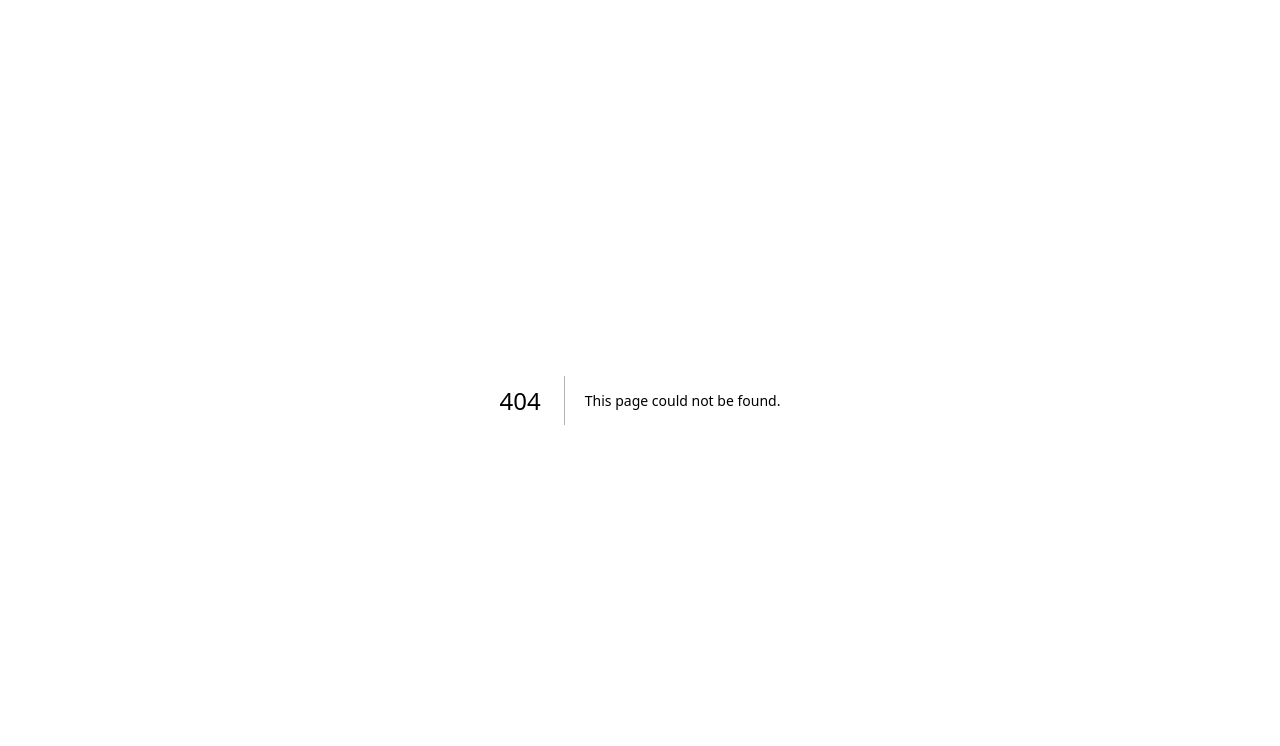
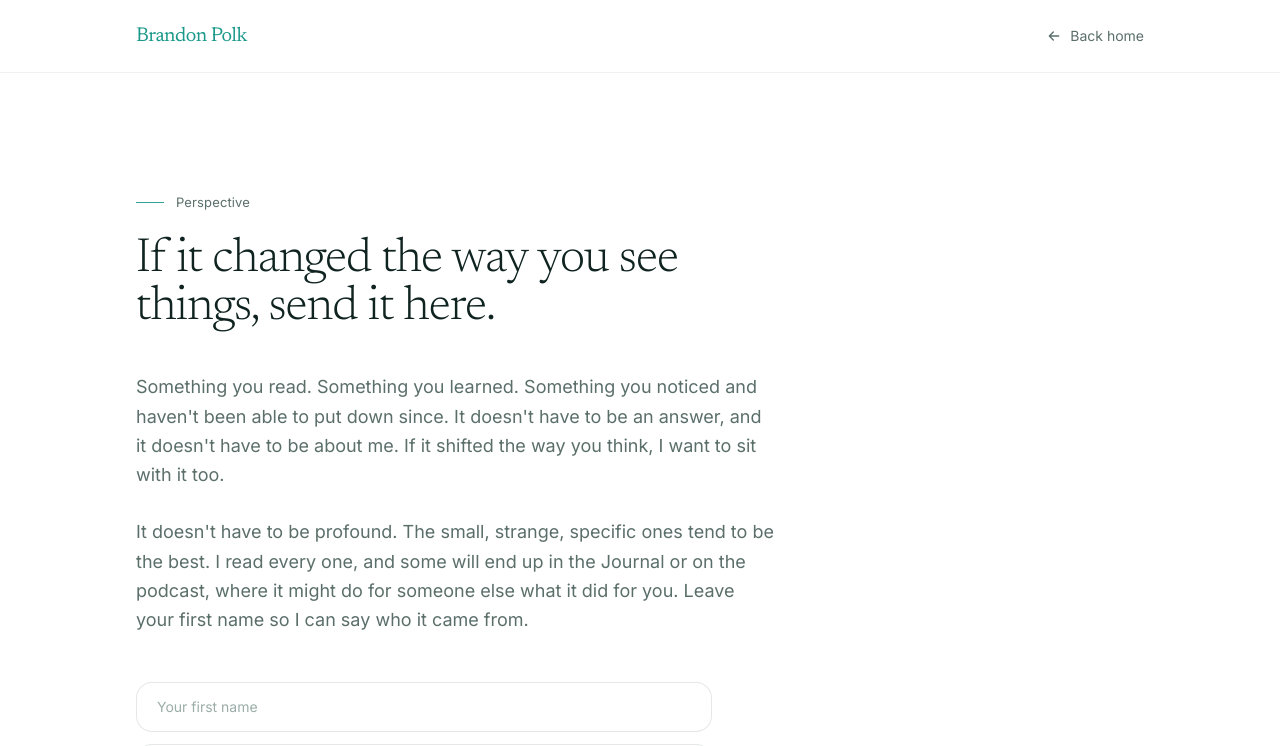
Before and after one commit to iambrandonpolk/brandon-polk-site, a Next.js app: page /perspective in a window 1280 px wide. Before the commit this address had no page. Shown: the top 746 px of the page. Built offline with nearby package versions, Linux system fonts and the light colour scheme.

Commit message:
Perspective gets its own page

```diff
--- /dev/null
+++ b/app/perspective/page.jsx
@@ -0,0 +1,66 @@
+import Container from "@/components/Container";
+import Footer from "@/components/Footer";
+import Ask from "@/components/Ask";
+
+export const metadata = {
+  title: "Perspective",
+  description:
+    "If you read something, learned something, or noticed something that changed the way you see things, send it here.",
+  alternates: { canonical: "/perspective" },
+};
+
+// Its own page. On the homepage this sat between the writing and the footer,
+// where a stranger met it before they had any reason to give Brandon anything.
+export default function PerspectivePage() {
+  return (
+    <>
+      <header className="sticky top-0 z-50 border-b border-[var(--border-soft)] bg-[var(--bg)]/70 backdrop-blur-xl">
+        <Container className="flex h-[4.5rem] items-center justify-between">
+          <a href="/" className="font-serif text-xl tracking-tight text-[var(--brand)]">
+            Brandon Polk
+          </a>
+          <a
+            href="/"
+            className="group inline-flex items-center gap-2 text-sm text-[var(--text-muted)] transition-colors hover:text-[var(--text)]"
+          >
+            <svg width="16" height="16" viewBox="0 0 24 24" fill="none" stroke="currentColor" strokeWidth="2" strokeLinecap="round" strokeLinejoin="round" className="transition-transform group-hover:-translate-x-0.5">
+              <path d="M19 12H5M11 18l-6-6 6-6" />
+            </svg>
+            Back home
+          </a>
+        </Container>
+      </header>
+
+      <main>
+        <Container className="pt-20 pb-20 sm:pt-28">
+          <div className="max-w-reading">
+            <span className="eyebrow">Perspective</span>
+            <h1 className="mt-6 font-serif text-4xl font-light leading-[1.08] tracking-tighter sm:text-5xl">
+              If it changed the way you see things, send it here.
+            </h1>
+
+            <div className="mt-10 space-y-7 text-lg leading-relaxed text-[var(--text-muted)]">
+              <p>
+                Something you read. Something you learned. Something you noticed
+                and haven't been able to put down since. It doesn't have to be
+                an answer, and it doesn't have to be about me. If it shifted
+                the way you think, I want to sit with it too.
+              </p>
+              <p>
+                It doesn't have to be profound. The small, strange, specific
+                ones tend to be the best. I read every one, and some will end up
+                in the Journal or on the podcast, where it might do for someone
+                else what it did for you. Leave your first name so I can say who
+                it came from.
+              </p>
+            </div>
+          </div>
+
+          <Ask />
+        </Container>
+      </main>
+
+      <Footer />
+    </>
+  );
+}
```
